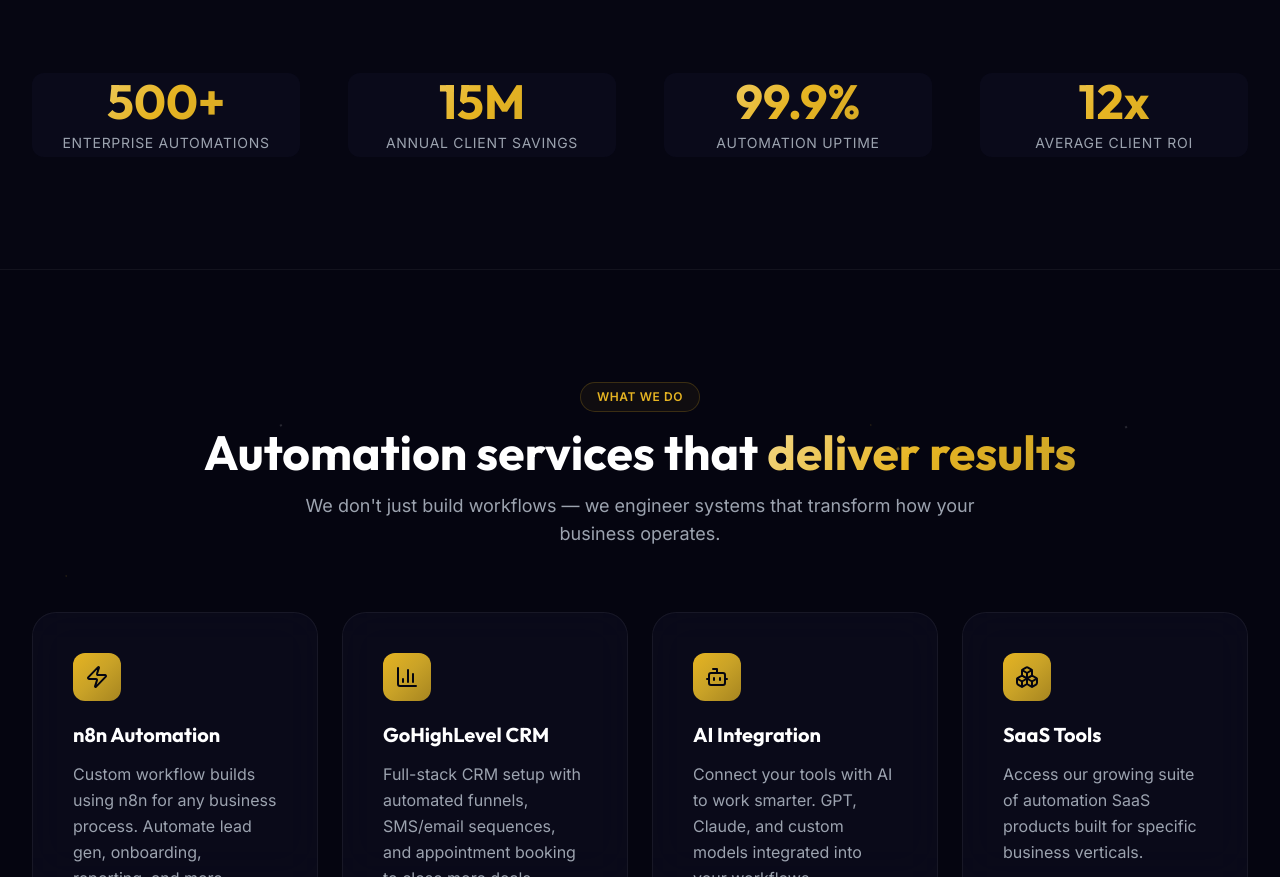
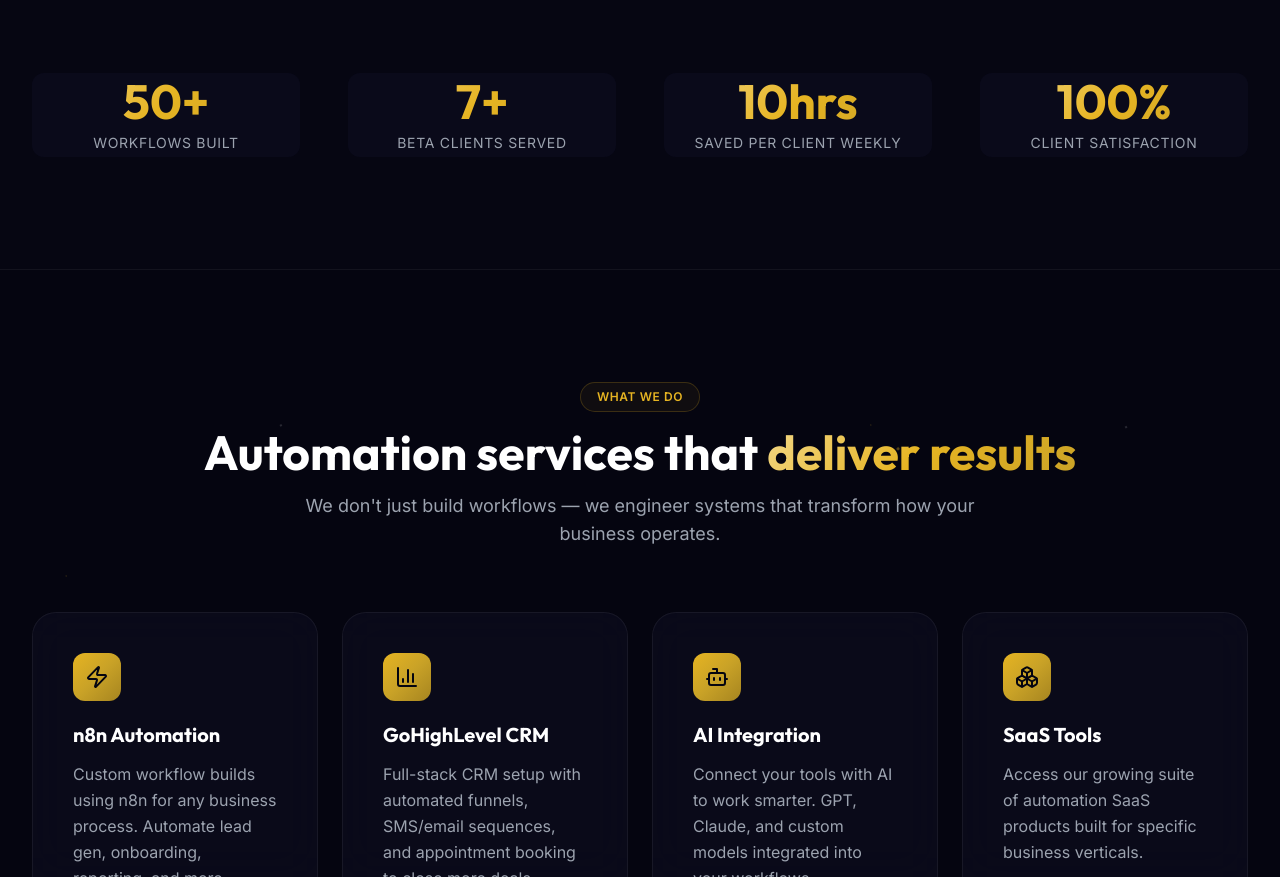
Before and after one commit to anasanrai/BridgeFlow, a Next.js app: page / in a window 1280 px wide. Shown: the part 840-1717 px from the top of the page. Built offline with nearby package versions, Linux system fonts and the light colour scheme; no server answers; the database is empty.

Commit message:
📊 Update homepage stats to real values
- 50+ Workflows Built
- 7+ Beta Clients Served
- 10hrs Saved Per Client Weekly
- 100% Client Satisfaction

```diff
--- a/src/data/home.ts
+++ b/src/data/home.ts
@@ -19,10 +19,10 @@
 };
 
 export const stats = [
-    { end: 500, suffix: "+", label: "Enterprise Automations" },
-    { end: 15, suffix: "M", label: "Annual Client Savings" },
-    { end: 99, suffix: ".9%", label: "Automation Uptime" },
-    { end: 12, suffix: "x", label: "Average Client ROI" },
+    { end: 50, suffix: "+", label: "Workflows Built" },
+    { end: 7, suffix: "+", label: "Beta Clients Served" },
+    { end: 10, suffix: "hrs", label: "Saved Per Client Weekly" },
+    { end: 100, suffix: "%", label: "Client Satisfaction" },
 ];
 
 export const servicesOverview = [
```
